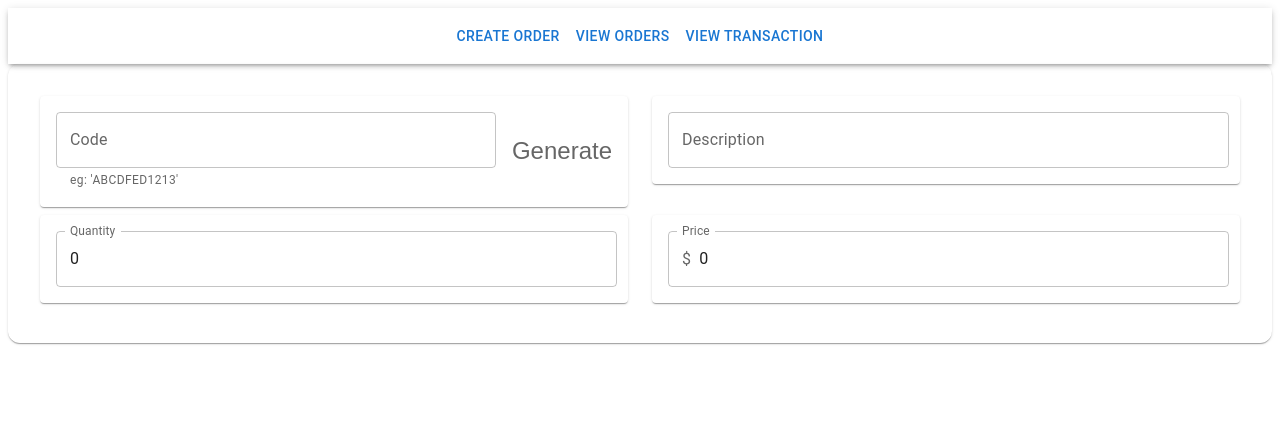
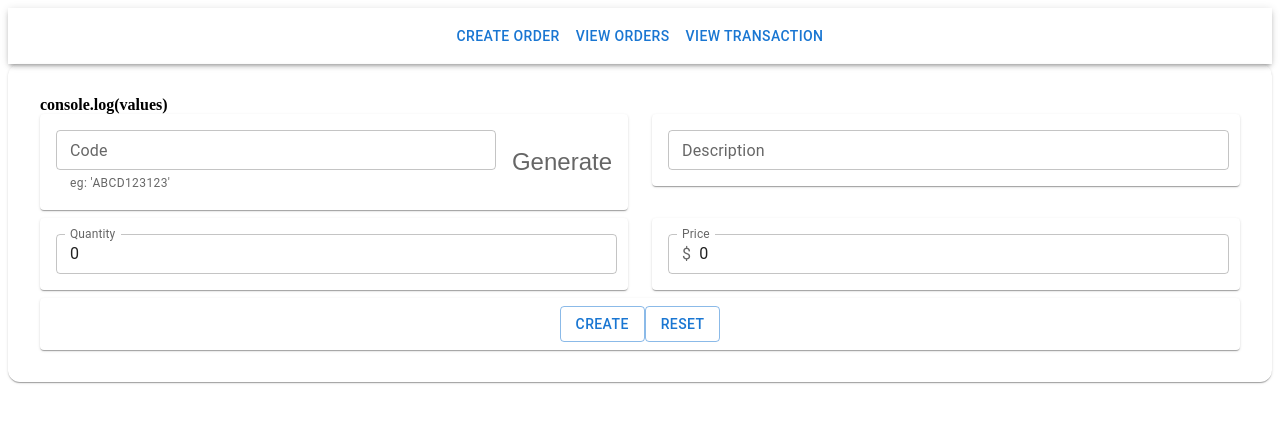
Before and after one commit to TanvirAlam/altapy-order-process, a React (Create React App) app in the folder frontend/: page /create-orders in a window 1280 px wide. Shown: the top 422 px of the page. Built offline with nearby package versions, Linux system fonts and the light colour scheme.

Commit message:
Validating the form and submitting for creation

```diff
--- a/frontend/package.json
+++ b/frontend/package.json
@@ -7,12 +7,14 @@
     "@emotion/styled": "^11.6.0",
     "@mui/material": "^5.1.1",
     "axios": "^0.24.0",
+    "formik": "^2.2.9",
     "react": "^17.0.2",
     "react-dom": "^17.0.2",
     "react-router-dom": "^6.0.2",
     "react-scripts": "4.0.3",
     "typescript": "^4.4.4",
-    "web-vitals": "^1.1.2"
+    "web-vitals": "^1.1.2",
+    "yup": "^0.32.11"
   },
   "devDependencies": {
     "@testing-library/jest-dom": "^5.15.0",
--- a/frontend/src/components/OrderForm.tsx
+++ b/frontend/src/components/OrderForm.tsx
@@ -1,4 +1,4 @@
-import React, { useState } from 'react';
+import React, { useState, useEffect } from 'react';
 import { styled } from '@mui/material/styles';
 import Box from "@mui/material/Box";
 import TextField from '@mui/material/TextField';
@@ -10,36 +10,16 @@ import Paper from '@mui/material/Paper';
 import IconButton from "@mui/material/IconButton";
 import InputAdornment from '@mui/material/InputAdornment';
 import Collapse from '@mui/material/Collapse';
+import { Formik } from 'formik';
+import * as Yup from 'yup';
 
-const OrderForm: React.FC = () => {
-    const [code, setCode] = useState('');
-    const [description, setDescription] = useState('');
-    const [quantity, setQuantity] = useState(0);
-    const [price, setPrice] = useState(0);
-    const [isSubmitted, setIsSubmitted] = useState(false);
-    const [isFromValidated, setFromValidated] = useState(false);
+const OrderForm: React.FC<{}> = () => {
+    const [order, setOrder] = useState<INewOrder>({orderLines: { code: '', description: '', quantity: 0, price: 0 }});
+    const [isFromValidated, setFromValidated] = useState(true);
 
-    const handleSubmitForm = async (event: React.FormEvent<HTMLFormElement>) => {
-        event.preventDefault();
-        const newOrder: INewOrder = {
-            orderLines: [
-                {
-                    code: code,
-                    description: description,
-                    quantity: quantity,
-                    price: price
-                }
-            ]
-        };
-
-        await axiosRequest.create(newOrder)
-            .then((response: any) => {
-                setIsSubmitted(true);
-                console.log(response.data);
-            }).catch((e: Error) => {
-                console.log(e);
-            });
-    }
+    useEffect(() => {
+        console.log(order.orderLines.code)
+    }, [order.orderLines.code]);
 
     const Item = styled(Paper)(({ theme }) => ({
         ...theme.typography.body2,
@@ -48,9 +28,31 @@ const OrderForm: React.FC = () => {
         color: theme.palette.text.secondary,
     }));
 
+    const initialValues: INewOrder = { orderLines: { code: '', description: '', quantity: 0, price: 0 }};
+
+    const generateCode = (values: any) => {
+        values.orderLines.code = 'AB' + Math.floor(10000000 + Math.random() * 90000000).toString();
+        setOrder(values);
+    }
+
+    const handleFromSubmit = async (values: any) => {
+        const newOrder = Object.keys(values).reduce((array: any, key) => {
+            return [...array, {
+                orderLines: [values[key]]
+            }]
+        }, []);
+
+        await axiosRequest.create(newOrder[0])
+            .then((response: any) => {
+                console.log(response.data);
+            }).catch((e: Error) => {
+                console.log(e);
+            });
+    }
+
     return (
         <div>
-            <Box component="form" noValidate autoComplete="off" onSubmit={handleSubmitForm} sx={{
+            <Box sx={{
                 display: 'flex',
                 flexDirection: 'column',
                 alignItems: 'center',
@@ -62,17 +64,46 @@ const OrderForm: React.FC = () => {
                 padding: '2rem',
                 '& .MuiTextField-root': { m: 1, width: '25ch' },
             }}>
+                <Formik initialValues={initialValues}
+                        validationSchema={Yup.object().shape({
+                            orderLines: Yup.object().shape({
+                                code: Yup.string().required('Code is required'),
+                                description: Yup.string().required('Description is required'),
+                                quantity: Yup.number().integer().min(100).required('Quantity is required'),
+                                price: Yup.number().integer().min(100).required('Price is required')
+                            })
+                        })}
+                        onSubmit={handleFromSubmit}>
+                    {({
+                          errors,
+                          handleBlur,
+                          handleChange,
+                          handleSubmit,
+                          isSubmitting,
+                          isValid,
+                          dirty,
+                          touched,
+                          values
+                      }) => (
+                            <form autoComplete="off" noValidate onSubmit={handleSubmit}>
+                                console.log(values)
                                 <Grid container rowSpacing={1} columnSpacing={{ xs: 1, sm: 2, md: 3 }}>
                                     <Grid item xs={6}>
                                         <Item sx={{ display: 'flex', flexDirection: 'row', justifyContent: 'center'}}>
                                             <TextField
                                                 id="code"
                                                 label="Code"
-                                value={code}
+                                                type="text"
+                                                name="orderLines.code"
+                                                size="small"
                                                 style={{width: '98%'}}
-                                helperText="eg: 'ABCDFED1213'"
+                                                helperText={touched.orderLines?.code && errors.orderLines?.code || "eg: 'ABCD123123'"}
+                                                value={values.orderLines.code}
+                                                onChange={handleChange}
+                                                onBlur={handleBlur}
+                                                error={Boolean(errors.orderLines?.code && touched.orderLines?.code)}
                                             />
-                            <IconButton color="inherit" onClick={() => console.log('sdfsdf')}>
+                                            <IconButton color="inherit" onClick={() => generateCode(values)}>
                                                 Generate
                                             </IconButton>
                                         </Item>
@@ -85,8 +116,14 @@ const OrderForm: React.FC = () => {
                                                 label="Description"
                                                 multiline
                                                 maxRows={4}
-                                value={description}
+                                                name="orderLines.description"
+                                                helperText={touched.orderLines?.description && errors.orderLines?.description}
+                                                size="small"
                                                 style={{width: '98%'}}
+                                                value={values.orderLines.description}
+                                                onChange={handleChange}
+                                                onBlur={handleBlur}
+                                                error={Boolean(errors.orderLines?.description && touched.orderLines?.description)}
                                             />
                                         </Item>
                                     </Grid>
@@ -96,8 +133,14 @@ const OrderForm: React.FC = () => {
                                                 id="quantity"
                                                 label="Quantity"
                                                 type="number"
-                                value={quantity}
+                                                name="orderLines.quantity"
+                                                helperText={touched.orderLines?.quantity && errors.orderLines?.quantity}
+                                                size="small"
                                                 style={{width: '98%'}}
+                                                value={values.orderLines.quantity}
+                                                onBlur={handleBlur}
+                                                onChange={handleChange}
+                                                error={Boolean(errors.orderLines?.quantity && touched.orderLines?.quantity)}
                                             />
                                         </Item>
                                     </Grid>
@@ -107,22 +150,32 @@ const OrderForm: React.FC = () => {
                                                 id="price"
                                                 label="Price"
                                                 type="number"
+                                                name="orderLines.price"
+                                                size="small"
                                                 InputProps={{
                                                     startAdornment: <InputAdornment position="start">$</InputAdornment>,
                                                 }}
                                                 style={{width: '98%'}}
-                                value={price}
+                                                helperText={touched.orderLines?.price && errors.orderLines?.price}
+                                                value={values.orderLines.price}
+                                                onBlur={handleBlur}
+                                                onChange={handleChange}
+                                                error={Boolean(errors.orderLines?.price && touched.orderLines?.price)}
                                             />
                                         </Item>
                                     </Grid>
                                     <Grid item xs={12}>
                                         <Collapse in={isFromValidated}>
                                             <Item>
-                                <Button variant="outlined" type="submit">Create</Button>
+                                                <Button variant="outlined" type="submit" disabled={Boolean(!isValid)}>Create</Button>
+                                                <Button variant="outlined" type="button">Reset</Button>
                                             </Item>
                                         </Collapse>
                                     </Grid>
                                 </Grid>
+                            </form>
+                    )}
+                </Formik>
             </Box>
         </div>
     );
```
Also changed, not shown: frontend/src/types/newOrder.type.tsx (+6 -8 lines), 1 other file (tests, documents, lock files or other folders). Lines whose indentation alone changed are shown as unchanged.
